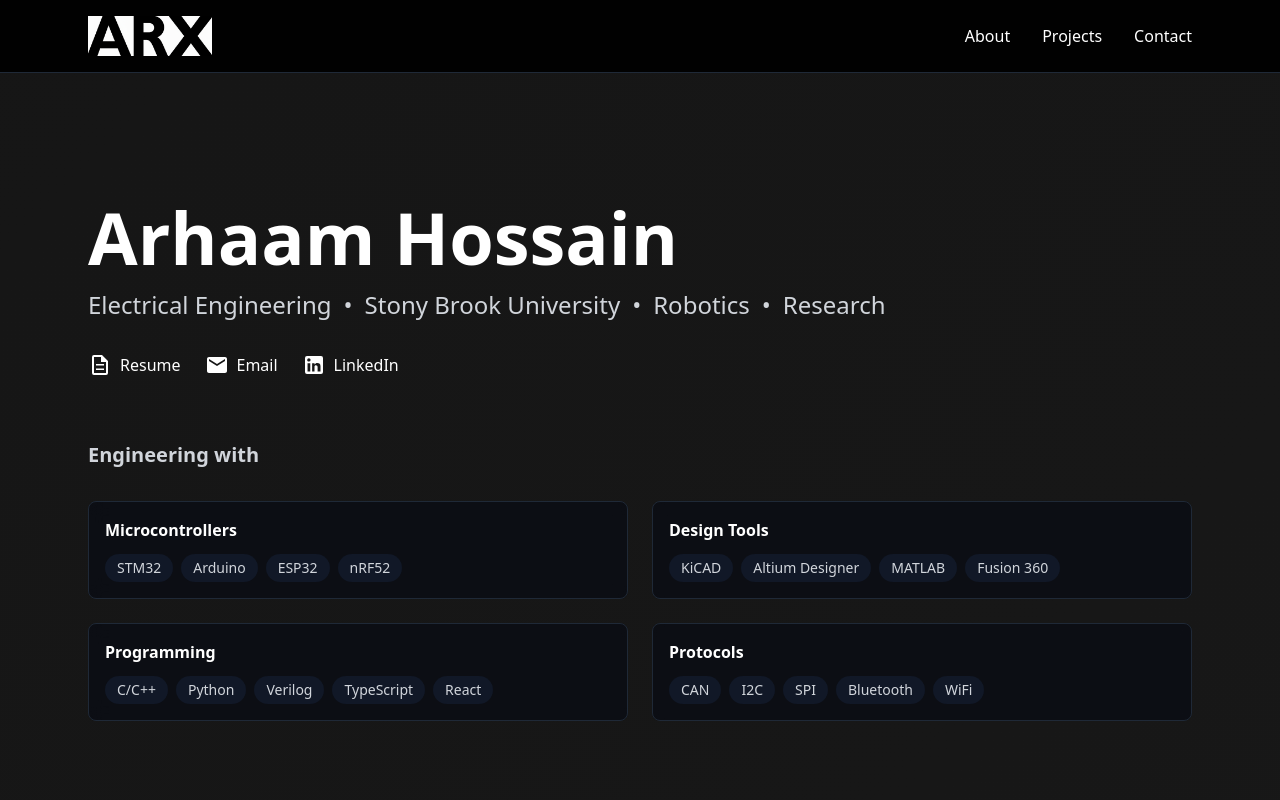
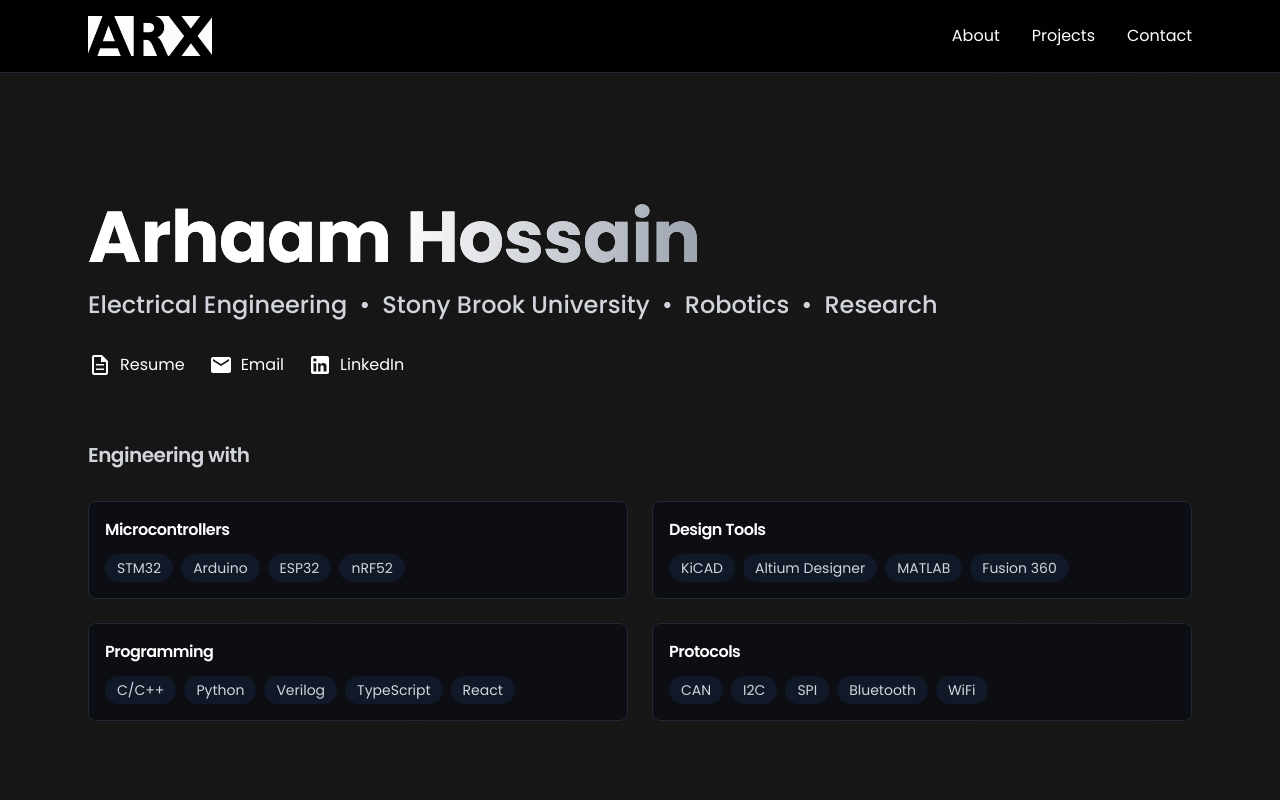
Before and after one commit to arhaamhossain/ARX, a Next.js app: page /ARX/ in a window 1280 px wide. Shown: the top 800 px of the page. Built offline with nearby package versions, Linux system fonts and the light colour scheme.

Commit message:
Add modern Poppins font, improve typography with letter spacing, and gradient text effect

```diff
--- a/pages/_document.tsx
+++ b/pages/_document.tsx
@@ -3,7 +3,14 @@ import { Html, Head, Main, NextScript } from "next/document";
 export default function Document() {
   return (
     <Html lang="en">
-      <Head />
+      <Head>
+        <link rel="preconnect" href="https://fonts.googleapis.com" />
+        <link rel="preconnect" href="https://fonts.gstatic.com" crossOrigin="anonymous" />
+        <link
+          href="https://fonts.googleapis.com/css2?family=Poppins:wght@400;500;600;700;800&family=Space+Mono:wght@400;700&display=swap"
+          rel="stylesheet"
+        />
+      </Head>
       <body>
         <Main />
         <NextScript />
--- a/pages/index.tsx
+++ b/pages/index.tsx
@@ -287,10 +287,10 @@ export default function Home() {
       {/* Hero Section */}
       <section className="max-w-6xl mx-auto px-6 py-24 md:py-32">
         <div className="mb-12">
-          <h1 className="text-5xl md:text-7xl font-bold mb-4">
-            <span className="text-white">Arhaam</span> Hossain
+          <h1 className="text-5xl md:text-7xl font-bold mb-4 gradient-text">
+            <span className="bg-gradient-to-r from-white via-white to-gray-400 bg-clip-text text-transparent">Arhaam Hossain</span>
           </h1>
-          <div className="flex flex-wrap gap-3 text-lg md:text-2xl text-gray-300 mb-8">
+          <div className="flex flex-wrap gap-3 text-lg md:text-2xl text-gray-300 mb-8 font-medium">
             <span>Electrical Engineering</span>
             <span>•</span>
             <span>Stony Brook University</span>
--- a/styles/globals.css
+++ b/styles/globals.css
@@ -20,7 +20,8 @@
   }
 
   body {
-    @apply text-white font-sans overflow-x-hidden;
+    @apply text-white overflow-x-hidden;
+    font-family: 'Poppins', sans-serif;
     background: linear-gradient(
       -45deg,
       #000000,
@@ -33,6 +34,27 @@
     animation: gradientShift 15s ease infinite;
     -webkit-font-smoothing: antialiased;
     -moz-osx-font-smoothing: grayscale;
+  }
+
+  h1, h2, h3, h4, h5, h6 {
+    font-family: 'Poppins', sans-serif;
+    font-weight: 700;
+    letter-spacing: -0.5px;
+  }
+
+  h1 {
+    @apply text-5xl md:text-7xl;
+    font-weight: 800;
+  }
+
+  h2 {
+    @apply text-4xl;
+    font-weight: 700;
+  }
+
+  p {
+    @apply leading-relaxed;
+    letter-spacing: 0.3px;
   }
 
   * {
@@ -66,3 +88,11 @@ html {
 ::-webkit-scrollbar-thumb:hover {
   background: #666;
 }
+
+/* Gradient text effect */
+.gradient-text {
+  background: linear-gradient(135deg, #ffffff 0%, #d0d0d0 100%);
+  -webkit-background-clip: text;
+  -webkit-text-fill-color: transparent;
+  background-clip: text;
+}
```
